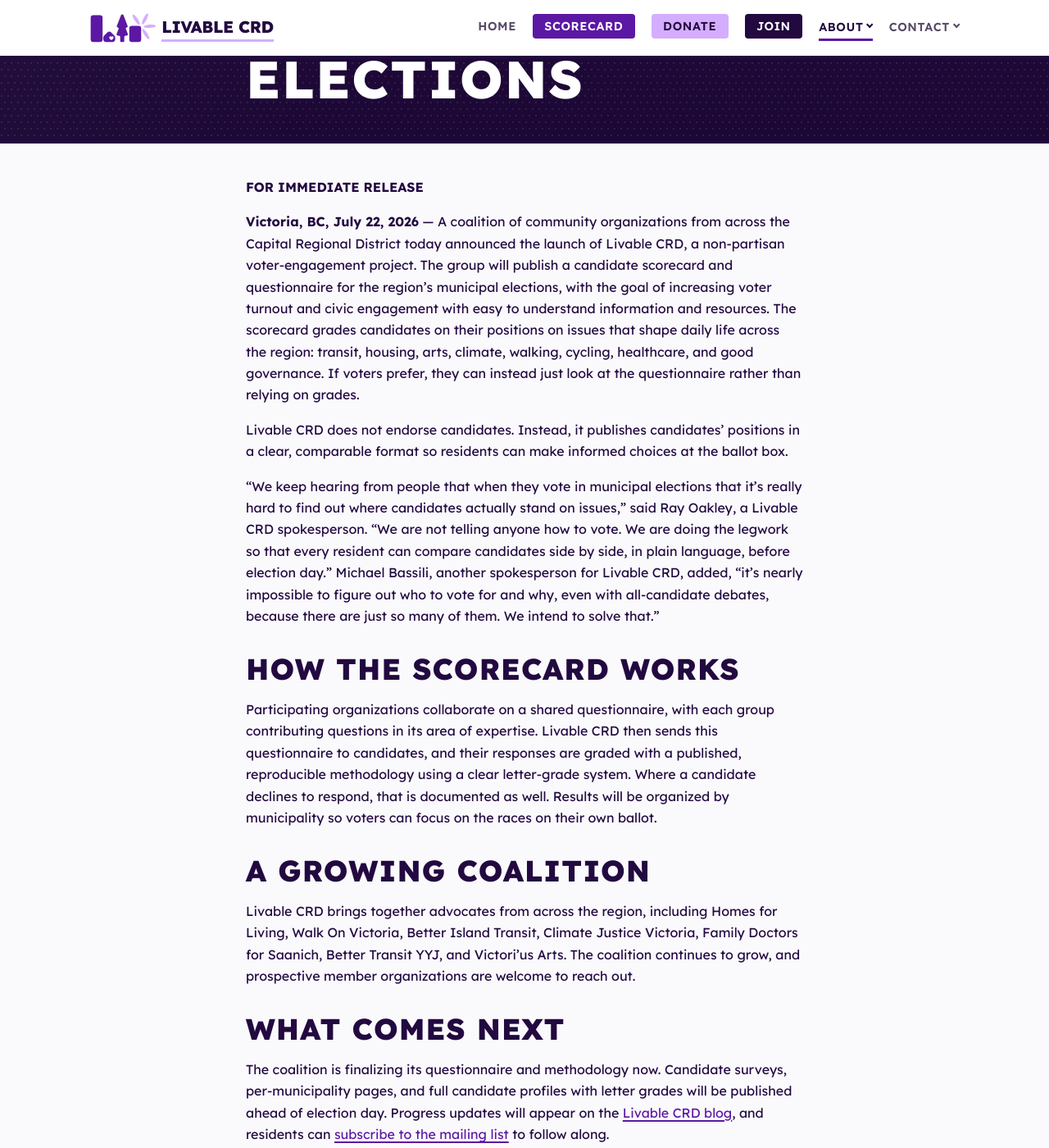
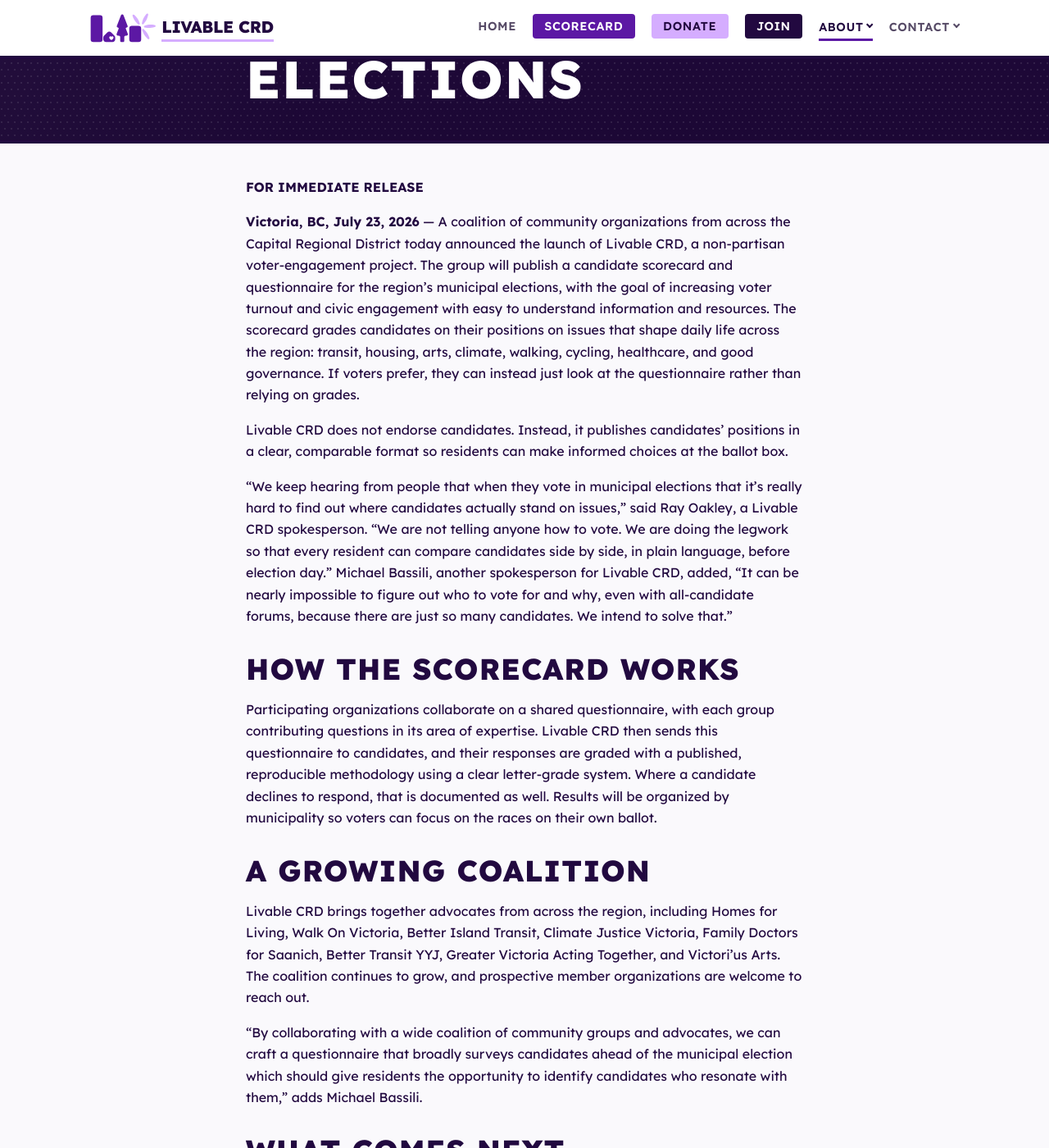
Before and after one commit to LaputanMachines/livable-crd-website, a Jekyll site: the page built from _posts/2026-07-23-livable-crd-coalition-launches-candidate-scorecard.md, in a window 1280 px wide and 1400 px high, scrolled down 661 px. Shown: the whole window at 82% size. Built offline with Jekyll 4.4.1, drawn with Linux system fonts in a browser that asks for light colours; some of the changed text lies outside the part shown.

Commit message:
Update copy of presser

```diff
--- a/_posts/2026-07-22-livable-crd-coalition-launches-candidate-scorecard.md
+++ b/_posts/2026-07-23-livable-crd-coalition-launches-candidate-scorecard.md
@@ -1,6 +1,6 @@
 ---
 title: "Press release: Livable CRD coalition to launch candidate scorecard for Capital Region municipal elections"
-date: 2026-07-22 09:00:00 -0700
+date: 2026-07-23 09:00:00 -0700
 description: >-
   A coalition of Capital Region community groups announces Livable CRD, a
   non-partisan voter-engagement project publishing a candidate scorecard and
@@ -9,7 +9,7 @@ description: >-
 
 **FOR IMMEDIATE RELEASE**
 
-**Victoria, BC, July 22, 2026** — A coalition of community organizations from
+**Victoria, BC, July 23, 2026** — A coalition of community organizations from
 across the Capital Regional District today announced the launch of Livable CRD,
 a non-partisan voter-engagement project. The group will publish a candidate
 scorecard and questionnaire for the region's municipal elections, with the goal
@@ -28,9 +28,9 @@ it's really hard to find out where candidates actually stand on issues," said
 Ray Oakley, a Livable CRD spokesperson. "We are not telling anyone how to vote.
 We are doing the legwork so that every resident can compare candidates side by
 side, in plain language, before election day." Michael Bassili, another
-spokesperson for Livable CRD, added, "it's nearly impossible to figure out who
-to vote for and why, even with all-candidate debates, because there are just so
-many of them. We intend to solve that."
+spokesperson for Livable CRD, added, "It can be nearly impossible to figure out
+who to vote for and why, even with all-candidate forums, because there are just
+so many candidates. We intend to solve that."
 
 ## How the scorecard works
 
@@ -45,9 +45,14 @@ organized by municipality so voters can focus on the races on their own ballot.
 
 Livable CRD brings together advocates from across the region, including Homes
 for Living, Walk On Victoria, Better Island Transit, Climate Justice Victoria,
-Family Doctors for Saanich, Better Transit YYJ, and Victori'us Arts. The
-coalition continues to grow, and prospective member organizations are welcome to
-reach out.
+Family Doctors for Saanich, Better Transit YYJ, Greater Victoria Acting
+Together, and Victori'us Arts. The coalition continues to grow, and prospective
+member organizations are welcome to reach out.
+
+"By collaborating with a wide coalition of community groups and advocates, we
+can craft a questionnaire that broadly surveys candidates ahead of the municipal
+election which should give residents the opportunity to identify candidates who
+resonate with them," adds Michael Bassili.
 
 ## What comes next
 
```
